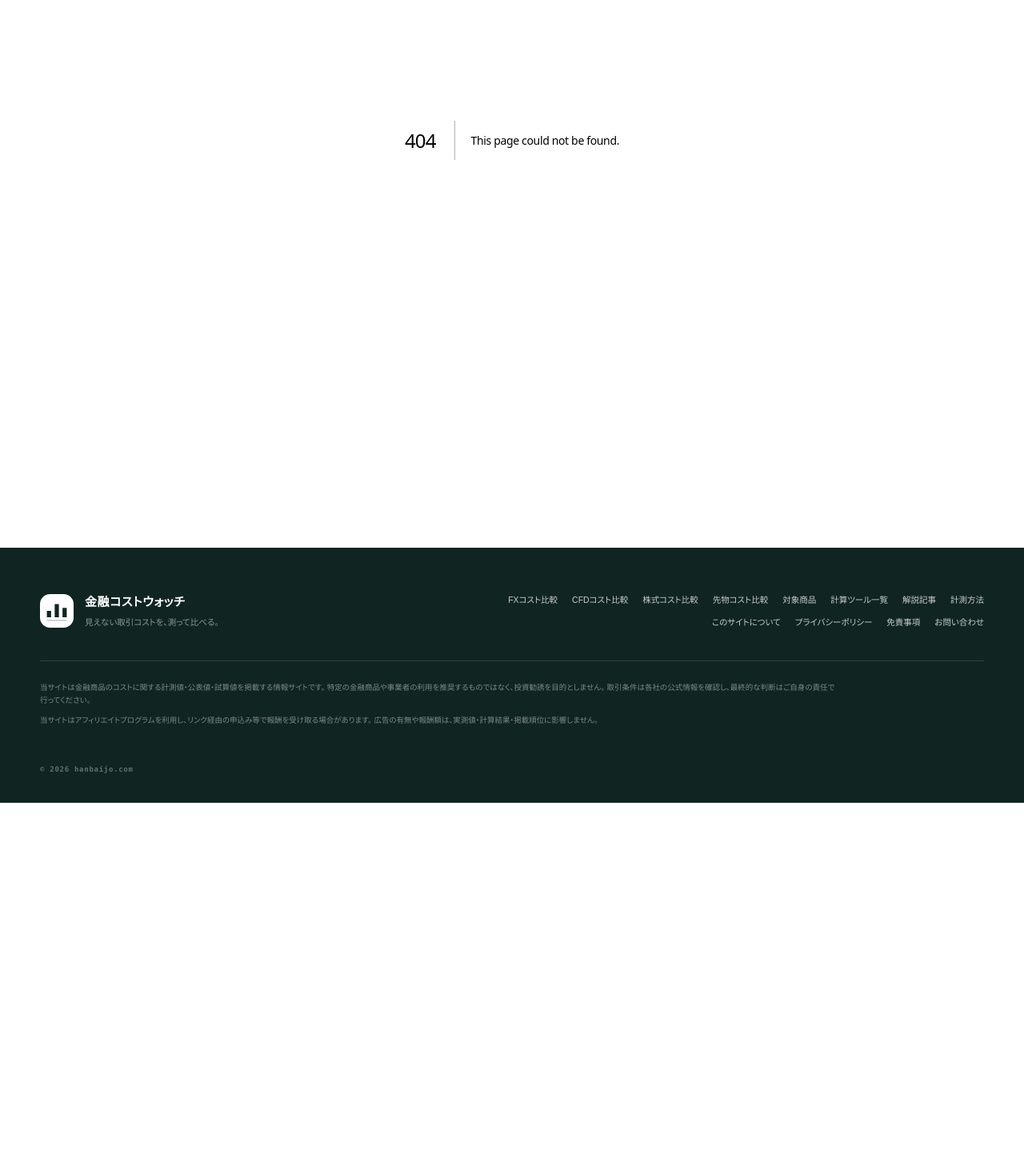
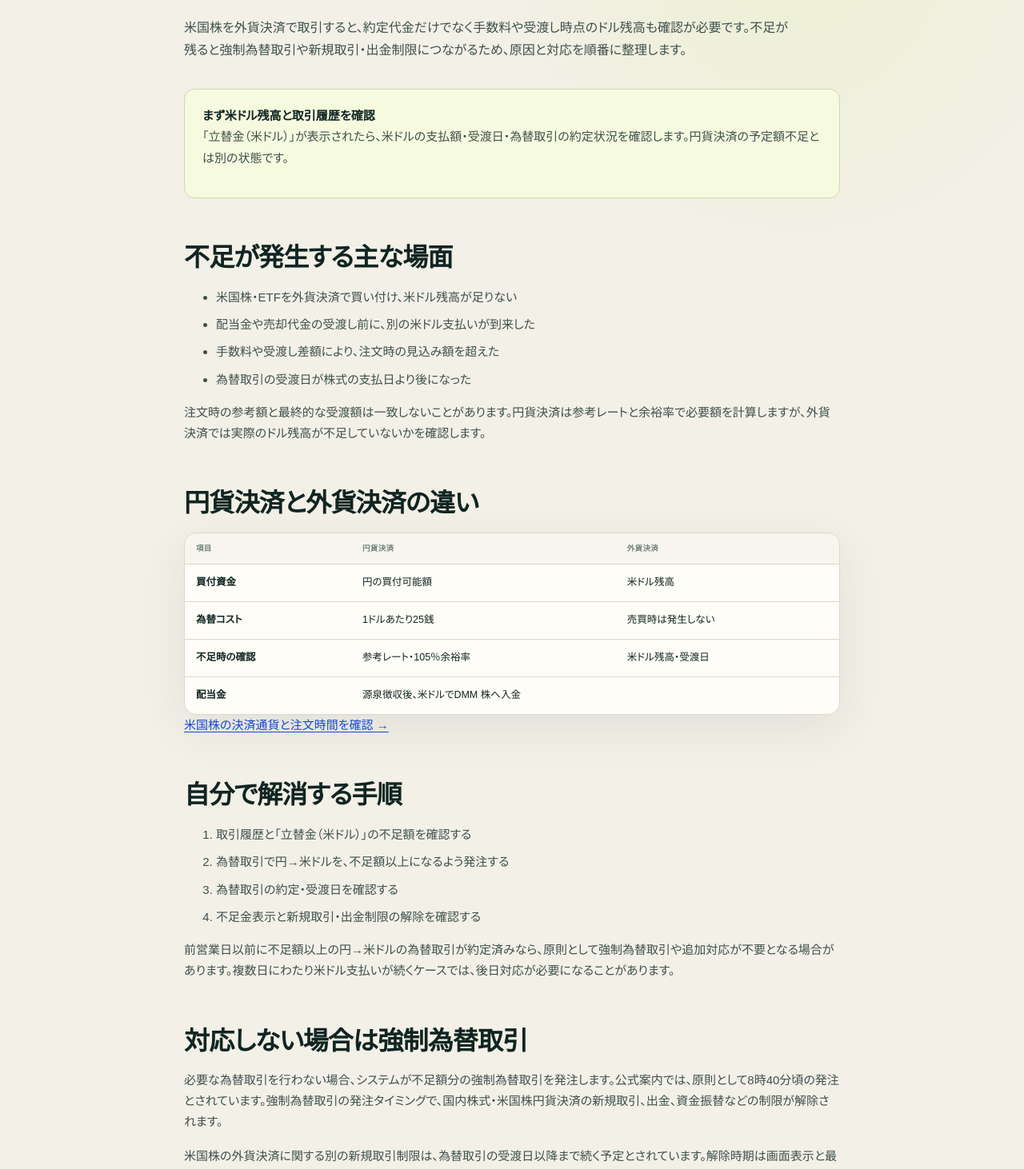
Before and after one commit to mrok18/hanbaijo, a Next.js app: page /articles/dmm-kabu-usd-shortage in a window 1280 px wide. Before the commit this address had no page. Shown: the part 302-1764 px from the top of the page at 80% size. Before the commit the page ends 1306 px from the top, so only its background shows below. Built offline with nearby package versions, Linux system fonts and the light colour scheme.

Commit message:
Add DMM Kabu USD shortage guide

```diff
--- /dev/null
+++ b/app/articles/dmm-kabu-usd-shortage/page.tsx
@@ -0,0 +1,78 @@
+import Link from 'next/link';
+import AffiliateOfferCard from '@/components/AffiliateOfferCard';
+import { AFFILIATE_OFFERS } from '@/lib/affiliates';
+
+export const metadata = {
+  title: 'DMM 株の米ドル不足・立替金とは？強制為替取引と制限を解説',
+  description: 'DMM 株の米国株で米ドル不足や立替金が発生した場合の原因、円貨・外貨決済、強制為替取引、取引・出金制限、解消方法を公式情報で整理します。',
+};
+
+const faq = [
+  { q: 'DMM 株の米ドル不足はなぜ起きますか？', a: '外貨決済の買付や配当・受渡しで米ドルの支払額が不足すると、立替金が発生する場合があります。米ドル残高と受渡日を確認してください。' },
+  { q: '米ドル不足を自分で解消するには？', a: '円から米ドルへの為替取引を発注し、不足額以上の米ドルを用意します。操作しない場合は、システムによる強制為替取引が発注されることがあります。' },
+  { q: '米ドル不足があると出金できますか？', a: '対応が必要なケースでは、強制為替取引の発注まで国内株・円貨決済の米国株の新規取引や出金などが制限されます。売却、信用建玉の返済、入金は可能と案内されています。' },
+] as const;
+
+export default function Page() {
+  const jsonLd = { '@context': 'https://schema.org', '@graph': [
+    { '@type': 'Article', headline: metadata.title, description: metadata.description, datePublished: '2026-09-09', dateModified: '2026-09-09', mainEntityOfPage: 'https://hanbaijo.com/articles/dmm-kabu-usd-shortage', author: { '@type': 'Organization', name: '金融コストウォッチ' }, publisher: { '@type': 'Organization', name: '金融コストウォッチ' } },
+    { '@type': 'FAQPage', mainEntity: faq.map((item) => ({ '@type': 'Question', name: item.q, acceptedAnswer: { '@type': 'Answer', text: item.a } })) },
+  ] };
+
+  return <article>
+    <script type="application/ld+json" dangerouslySetInnerHTML={{ __html: JSON.stringify(jsonLd).replace(/</g, '\\u003c') }} />
+    <p className="page-kicker">DMM KABU / USD SHORTAGE</p>
+    <h1>DMM 株の米ドル不足・立替金<br />原因と解消方法</h1>
+    <p className="lede">米国株を外貨決済で取引すると、約定代金だけでなく手数料や受渡し時点のドル残高も確認が必要です。不足が残ると強制為替取引や新規取引・出金制限につながるため、原因と対応を順番に整理します。</p>
+
+    <div className="callout"><strong>まず米ドル残高と取引履歴を確認</strong><p>「立替金（米ドル）」が表示されたら、米ドルの支払額・受渡日・為替取引の約定状況を確認します。円貨決済の予定額不足とは別の状態です。</p></div>
+
+    <h2>不足が発生する主な場面</h2>
+    <ul><li>米国株・ETFを外貨決済で買い付け、米ドル残高が足りない</li><li>配当金や売却代金の受渡し前に、別の米ドル支払いが到来した</li><li>手数料や受渡し差額により、注文時の見込み額を超えた</li><li>為替取引の受渡日が株式の支払日より後になった</li></ul>
+    <p>注文時の参考額と最終的な受渡額は一致しないことがあります。円貨決済は参考レートと余裕率で必要額を計算しますが、外貨決済では実際のドル残高が不足していないかを確認します。</p>
+
+    <h2>円貨決済と外貨決済の違い</h2>
+    <div className="data-panel"><div className="table-scroll"><table className="rates comparison-table"><thead><tr><th>項目</th><th>円貨決済</th><th>外貨決済</th></tr></thead><tbody>
+      <tr><td className="ex-name">買付資金</td><td>円の買付可能額</td><td>米ドル残高</td></tr>
+      <tr><td className="ex-name">為替コスト</td><td>1ドルあたり25銭</td><td>売買時は発生しない</td></tr>
+      <tr><td className="ex-name">不足時の確認</td><td>参考レート・105％余裕率</td><td>米ドル残高・受渡日</td></tr>
+      <tr><td className="ex-name">配当金</td><td colSpan={2}>源泉徴収後、米ドルでDMM 株へ入金</td></tr>
+    </tbody></table></div></div>
+    <p><Link href="/articles/dmm-kabu-us-stock-order-hours">米国株の決済通貨と注文時間を確認 →</Link></p>
+
+    <h2>自分で解消する手順</h2>
+    <ol><li>取引履歴と「立替金（米ドル）」の不足額を確認する</li><li>為替取引で円→米ドルを、不足額以上になるよう発注する</li><li>為替取引の約定・受渡日を確認する</li><li>不足金表示と新規取引・出金制限の解除を確認する</li></ol>
+    <p>前営業日以前に不足額以上の円→米ドルの為替取引が約定済みなら、原則として強制為替取引や追加対応が不要となる場合があります。複数日にわたり米ドル支払いが続くケースでは、後日対応が必要になることがあります。</p>
+
+    <h2>対応しない場合は強制為替取引</h2>
+    <p>必要な為替取引を行わない場合、システムが不足額分の強制為替取引を発注します。公式案内では、原則として8時40分頃の発注とされています。強制為替取引の発注タイミングで、国内株式・米国株円貨決済の新規取引、出金、資金振替などの制限が解除されます。</p>
+    <p>米国株の外貨決済に関する別の新規取引制限は、為替取引の受渡日以降まで続く予定とされています。解除時期は画面表示と最新の公式案内を優先します。</p>
+
+    <h2>制限中でもできること</h2>
+    <div className="data-panel"><div className="table-scroll"><table className="rates comparison-table"><thead><tr><th>操作</th><th>対応が必要なケース</th></tr></thead><tbody>
+      <tr><td className="ex-name">国内株・円貨決済の新規取引</td><td>制限</td></tr>
+      <tr><td className="ex-name">出金・資金振替</td><td>制限</td></tr>
+      <tr><td className="ex-name">保有株の売却</td><td>可能</td></tr>
+      <tr><td className="ex-name">信用建玉の返済注文</td><td>可能</td></tr>
+      <tr><td className="ex-name">入金</td><td>可能</td></tr>
+    </tbody></table></div></div>
+
+    <h2>再発防止チェック</h2>
+    <ul><li>外貨決済の買付前に、約定代金・手数料分のドルを確保</li><li>配当・売却代金は支払日と入金反映日を分けて管理</li><li>米ドルの受渡日と円→ドル為替の受渡日を確認</li><li>取引履歴と電子交付の通知を定期的に確認</li><li>不足表示が消えるまで新規取引・出金を急がない</li></ul>
+    <p><Link href="/articles/dmm-kabu-us-dividend-tax">米国株配当金の税金とドル入金 →</Link></p>
+
+    <h2>よくある質問</h2>
+    {faq.map((item) => <section key={item.q}><h3>{item.q}</h3><p>{item.a}</p></section>)}
+
+    <section className="article-sources" aria-labelledby="sources"><h2 id="sources">参照した公式資料</h2><ul>
+      <li><a href="https://kabu.dmm.com/support/faqs/article/00775/" target="_blank" rel="noopener noreferrer">DMM 株「米ドル立替金が発生した際の対応」</a></li>
+      <li><a href="https://kabu.dmm.com/support/faqs/article/00367/" target="_blank" rel="noopener noreferrer">DMM 株「米国株式の決済方法」</a></li>
+      <li><a href="https://kabu.dmm.com/support/faqs/article/00398/" target="_blank" rel="noopener noreferrer">DMM 株「円貨決済の参考レート」</a></li>
+      <li><a href="https://kabu.dmm.com/us/stock/us_tax/" target="_blank" rel="noopener noreferrer">DMM 株「米国株取引にかかる税金」</a></li>
+    </ul><p>対応方法と制限条件は2026年9月9日に確認しました。為替レート、強制取引の時刻、制限解除の条件は変更される場合があるため、最新の取引画面と公式案内を優先してください。</p></section>
+
+    <section className="article-affiliate" aria-label="DMM 株の広告"><AffiliateOfferCard offer={AFFILIATE_OFFERS['dmm-kabu']} /><p className="affiliate-disclosure">上記はA8.netの提携広告です。広告報酬は記事内容や評価に影響しません。為替レートや受取額は保証されません。</p></section>
+    <p><Link href="/articles/dmm-kabu-us-stock-fee">米国株の手数料・為替コスト →</Link></p>
+    <p><Link href="/stocks/dmm-kabu">DMM 株のコストシート →</Link></p>
+  </article>;
+}
--- a/app/articles/posts.ts
+++ b/app/articles/posts.ts
@@ -1,4 +1,5 @@
 export const POSTS = [
+  { slug: 'dmm-kabu-usd-shortage', category: '米国株・DMM 株', title: 'DMM 株の米ドル不足・立替金とは？強制為替取引と制限を解説', desc: '米ドル不足の原因、円貨・外貨決済、強制為替取引、取引・出金制限、解消方法を公式情報で整理する。' },
   { slug: 'dmm-kabu-us-dividend-tax', category: '米国株・DMM 株', title: 'DMM 株の米国株配当金と税金｜入金日・NISA・外国税額控除', desc: '米国10％と国内20.315％の課税、NISAの国内非課税、外国税額控除、ドル入金、入金反映日を整理する。' },
   { slug: 'dmm-kabu-us-stock-order-hours', category: '米国株・DMM 株', title: 'DMM 株の米国株取引時間・注文方法｜逆指値は使える？', desc: '夏時間・冬時間、注文受付、1株単位、成行・指値・IFDONE、逆指値非対応、最長30日の期限、円貨・外貨決済を整理する。' },
   { slug: 'dmm-kabu-order-types-expiration', category: '国内株・DMM 株', title: 'DMM 株の注文方法｜成行・指値・逆指値・OCOと失効条件', desc: '成行、指値、寄付、引け、不成、逆指値、OCO、IOC、注文期限、期限前に失効する条件、NISAの制限を整理する。' },
--- a/app/stocks/dmm-kabu/page.tsx
+++ b/app/stocks/dmm-kabu/page.tsx
@@ -5,6 +5,7 @@ import { AFFILIATE_OFFERS } from '@/lib/affiliates';
 export const metadata = { title: 'DMM 株の国内株手数料・コスト', description: 'DMM 株の国内株現物における1注文ごとの手数料と、信用・米国株で異なる条件を公式情報から整理します。' };
 export default function Page() {
   return <StockProviderFactSheet provider={STOCK_PROVIDERS['dmm-kabu']} affiliateOffer={AFFILIATE_OFFERS['dmm-kabu']} relatedArticles={[
+    { href: '/articles/dmm-kabu-usd-shortage', title: '米ドル不足・立替金', description: '不足の原因、強制為替取引、取引・出金制限、解消手順を整理します。' },
     { href: '/articles/dmm-kabu-us-dividend-tax', title: '米国株の配当金と税金', description: '米国・国内の課税、NISA、外国税額控除、ドル入金と反映日を整理します。' },
     { href: '/articles/dmm-kabu-us-stock-order-hours', title: '米国株の取引時間と注文', description: '夏冬の時間、1株単位、成行・指値・IFDONE、逆指値非対応を整理します。' },
     { href: '/articles/dmm-kabu-order-types-expiration', title: '注文方法と失効条件', description: '成行・指値・逆指値・OCO、注文期限、期限前に失効する条件を整理します。' },
--- a/app/stocks/page.tsx
+++ b/app/stocks/page.tsx
@@ -121,6 +121,7 @@ export default function StocksPage() {
           <article className="affiliate-card"><div className="affiliate-card-head"><span>ORDER</span><b>DMM 株</b></div><p className="affiliate-category">EXECUTION TYPES</p><h3>注文方法と失効条件</h3><p>成行・指値・逆指値・OCO、最長30日の期限と途中失効を整理します。</p><Link href="/articles/dmm-kabu-order-types-expiration">記事を読む →</Link></article>
           <article className="affiliate-card"><div className="affiliate-card-head"><span>US ORDER</span><b>DMM 株</b></div><p className="affiliate-category">US TRADING HOURS</p><h3>米国株の時間と注文</h3><p>夏冬の取引時間、1株単位、IFDONE、逆指値非対応、決済通貨を整理します。</p><Link href="/articles/dmm-kabu-us-stock-order-hours">記事を読む →</Link></article>
           <article className="affiliate-card"><div className="affiliate-card-head"><span>US DIVIDEND</span><b>DMM 株</b></div><p className="affiliate-category">DIVIDEND TAX</p><h3>米国株の配当金と税金</h3><p>米国・国内課税、NISA、外国税額控除、ドル入金と反映日を整理します。</p><Link href="/articles/dmm-kabu-us-dividend-tax">記事を読む →</Link></article>
+          <article className="affiliate-card"><div className="affiliate-card-head"><span>USD ALERT</span><b>DMM 株</b></div><p className="affiliate-category">USD SHORTAGE</p><h3>米ドル不足・立替金</h3><p>強制為替取引、取引・出金制限、円貨・外貨決済、解消手順を整理します。</p><Link href="/articles/dmm-kabu-usd-shortage">記事を読む →</Link></article>
         </div>
       </section>
 
```
